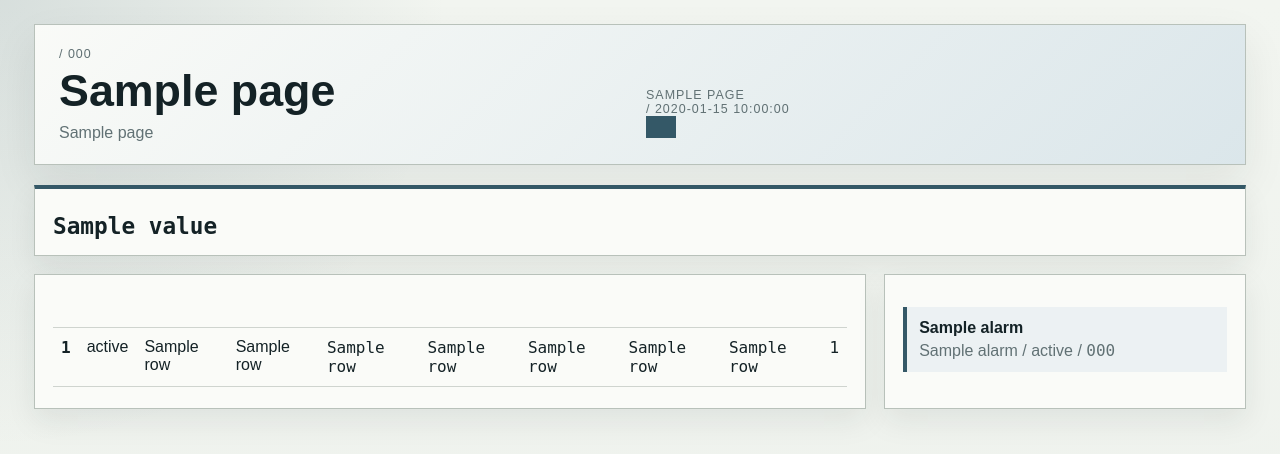
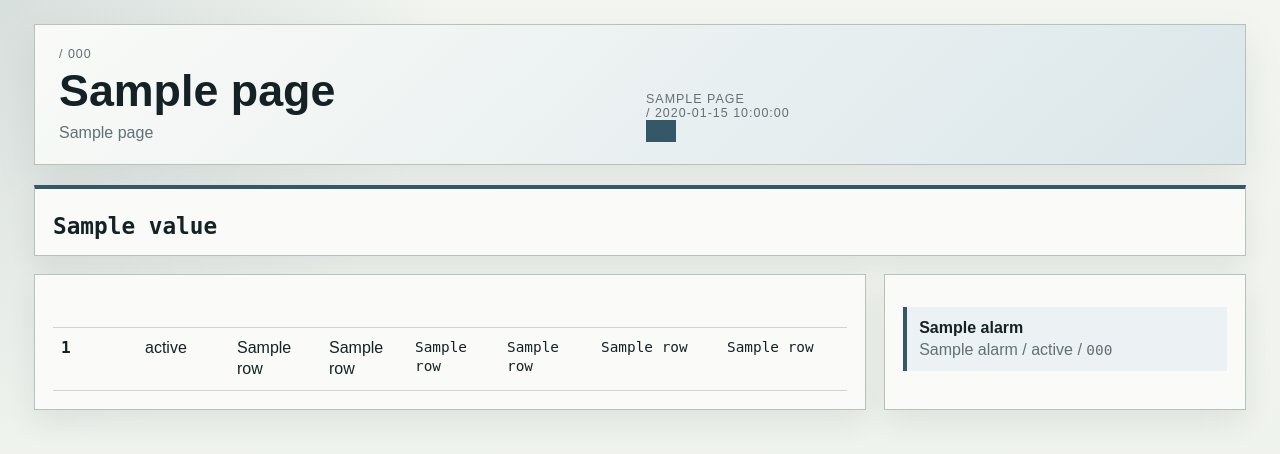
Before and after one commit to stoertebeker/scada-honeypot, a Python web app: template src/honeypot/hmi_web/templates/inverters.html in a window 1280 px wide. Shown: the top 454 px of the page. Run offline with Jinja, Linux system fonts and the light colour scheme; the template is opened without the code that fills it: most values are stand-ins (such as "Sample title", 1, 10 or a date in 2020).

Commit message:
Polish inverter telemetry view

```diff
--- a/resources/locales/attacker-ui/en.json
+++ b/resources/locales/attacker-ui/en.json
@@ -167,6 +167,12 @@
   "state.available": "Available",
   "state.partially_available": "Partially Available",
   "state.unavailable": "Unavailable",
+  "telemetry.not_instrumented": "Not instrumented",
+  "telemetry.no_thermal_sensor": "No thermal sensor",
+  "telemetry.stale": "Stale telemetry",
+  "telemetry.offline_by_request": "Offline by request",
+  "telemetry.no_voltage": "No voltage",
+  "telemetry.no_current": "No current",
   "severity.low": "Low",
   "severity.medium": "Medium",
   "severity.high": "High",
--- a/src/honeypot/hmi_web/templates/inverters.html
+++ b/src/honeypot/hmi_web/templates/inverters.html
@@ -50,6 +50,12 @@
       box-shadow: 0 18px 40px var(--shadow);
     }
 
+    .masthead > div,
+    .card,
+    .panel {
+      min-width: 0;
+    }
+
     .eyebrow,
     .meta {
       margin: 0;
@@ -79,6 +85,12 @@
       color: #f4f7f8;
       text-decoration: none;
       font-weight: 600;
+    }
+
+    nav {
+      display: flex;
+      flex-wrap: wrap;
+      gap: 8px;
     }
 
     nav a.current {
@@ -124,8 +136,9 @@
     }
 
     .card-value {
-      font-size: 1.42rem;
+      font-size: clamp(1.05rem, 2vw, 1.42rem);
       font-weight: 700;
+      overflow-wrap: anywhere;
     }
 
     .layout {
@@ -136,6 +149,7 @@
 
     .panel {
       padding: 18px;
+      overflow: hidden;
     }
 
     .panel h2 {
@@ -145,9 +159,20 @@
       letter-spacing: 0.08em;
     }
 
+    .table-scroll {
+      width: 100%;
+      overflow-x: auto;
+      -webkit-overflow-scrolling: touch;
+    }
+
     table {
       width: 100%;
       border-collapse: collapse;
+    }
+
+    .inverter-table {
+      min-width: 940px;
+      table-layout: fixed;
     }
 
     th,
@@ -156,6 +181,8 @@
       text-align: left;
       border-bottom: 1px solid rgba(184, 193, 186, 0.65);
       vertical-align: top;
+      overflow-wrap: anywhere;
+      line-height: 1.3;
     }
 
     th {
@@ -169,6 +196,20 @@
       font-family: "IBM Plex Mono", "Cascadia Mono", monospace;
       font-weight: 700;
     }
+
+    .mono {
+      white-space: normal;
+      font-size: 0.9rem;
+    }
+
+    .col-block { width: 84px; }
+    .col-state { width: 92px; }
+    .col-quality { width: 86px; }
+    .col-power { width: 92px; }
+    .col-availability { width: 94px; }
+    .col-bus { width: 126px; }
+    .col-temperature { width: 116px; }
+    .col-alarms { width: 76px; }
 
     .tone-good { color: var(--good); }
     .tone-warn { color: var(--warn); }
@@ -218,6 +259,10 @@
         padding: 16px;
       }
 
+      .inverter-table {
+        min-width: 720px;
+      }
+
       th:nth-child(6),
       td:nth-child(6),
       th:nth-child(7),
@@ -260,7 +305,20 @@
     <main class="layout">
       <section class="panel">
         <h2>{{ t("section.inverters.compare") }}</h2>
-        <table>
+        <div class="table-scroll">
+        <table class="inverter-table">
+          <colgroup>
+            <col class="col-block">
+            <col class="col-state">
+            <col class="col-state">
+            <col class="col-quality">
+            <col class="col-power">
+            <col class="col-availability">
+            <col class="col-bus">
+            <col class="col-bus">
+            <col class="col-temperature">
+            <col class="col-alarms">
+          </colgroup>
           <thead>
             <tr>
               <th>{{ t("table.block") }}</th>
@@ -292,6 +350,7 @@
             {% endfor %}
           </tbody>
         </table>
+        </div>
       </section>
 
       <section class="panel">
```
Also changed, not shown: docs/test-attacker-guide.md (+2 -2 lines), src/honeypot/hmi_web/app.py (+21 -11 lines), tests/e2e/test_hmi_service_playwright.py (+1 -1 lines), tests/integration/test_hmi_web_overview.py (+4 -1 lines).
